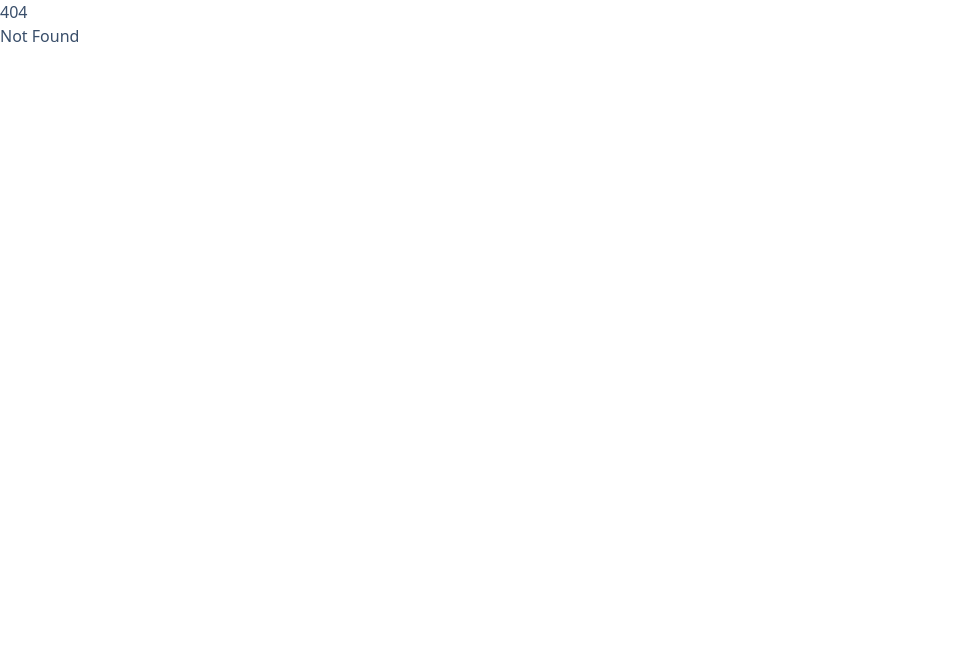
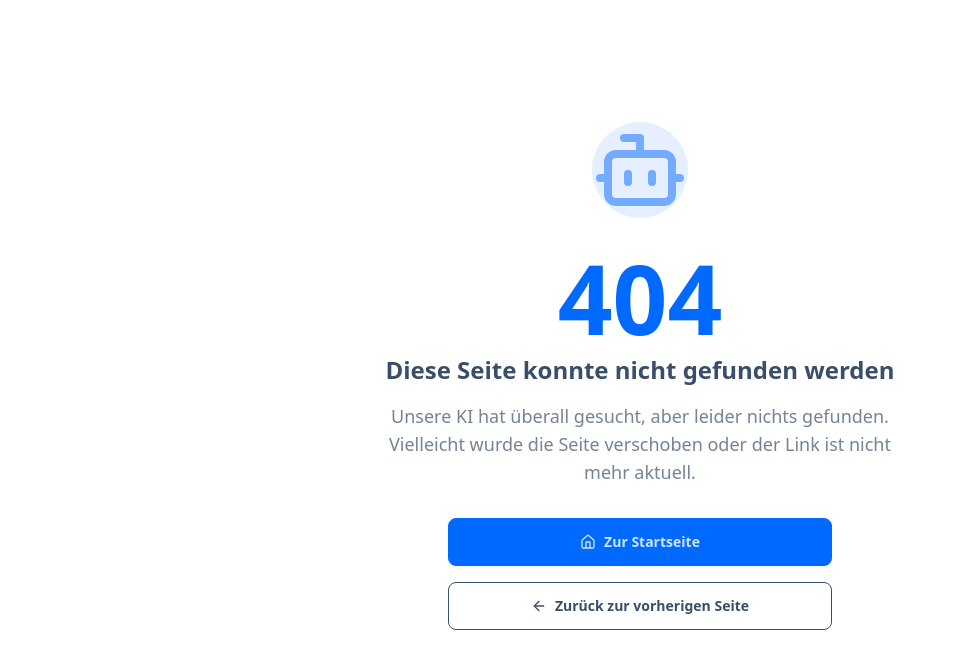
Before and after one commit to Ileies/swh-home, a SvelteKit app: page /modules in a window 1280 px wide. Before the commit this address had no page. Shown: the top 668 px of the page, without its empty margins (0-956 px from the left). Built offline with nearby package versions, Linux system fonts and the light colour scheme.

Commit message:
Error Page implementiert

```diff
--- /dev/null
+++ b/src/routes/[...params]/+page.svelte
@@ -0,0 +1,47 @@
+<!-- +error.svelte -->
+<script>
+	import { Home, ArrowLeft, Bot } from 'lucide-svelte';
+</script>
+
+<div class="h-screen flex flex-col overflow-hidden">
+	<main class="flex-grow flex items-center justify-center py-16 px-4">
+		<div class="max-w-2xl w-full text-center">
+			<!-- Animated Bot Icon -->
+			<div class="mb-8 relative">
+				<div class="w-24 h-24 mx-auto relative">
+					<Bot class="w-24 h-24 text-primary absolute top-0 left-0 animate-pulse" />
+					<div class="w-24 h-24 bg-primary/10 rounded-full absolute top-0 left-0 animate-ping"></div>
+				</div>
+			</div>
+
+			<!-- Error Message -->
+			<h1 class="font-bold mb-2">
+				<span class="text-8xl text-primary">404</span>
+			</h1>
+			<h2 class="text-2xl font-bold mb-4">Diese Seite konnte nicht gefunden werden</h2>
+			<p class="text-base-content/70 text-lg mb-8 max-w-lg mx-auto">
+				Unsere KI hat überall gesucht, aber leider nichts gefunden.
+				Vielleicht wurde die Seite verschoben oder der Link ist nicht mehr aktuell.
+			</p>
+
+			<!-- Quick Actions -->
+			<div class="grid gap-4 max-w-sm mx-auto mb-12">
+				<a
+					href="/"
+					class="btn btn-primary gap-2"
+				>
+					<Home class="w-4 h-4" />
+					Zur Startseite
+				</a>
+				<button
+					class="btn btn-outline gap-2"
+					onclick={() => history.back()}
+				>
+					<ArrowLeft class="w-4 h-4" />
+					Zurück zur vorherigen Seite
+				</button>
+			</div>
+
+		</div>
+	</main>
+</div>
```
